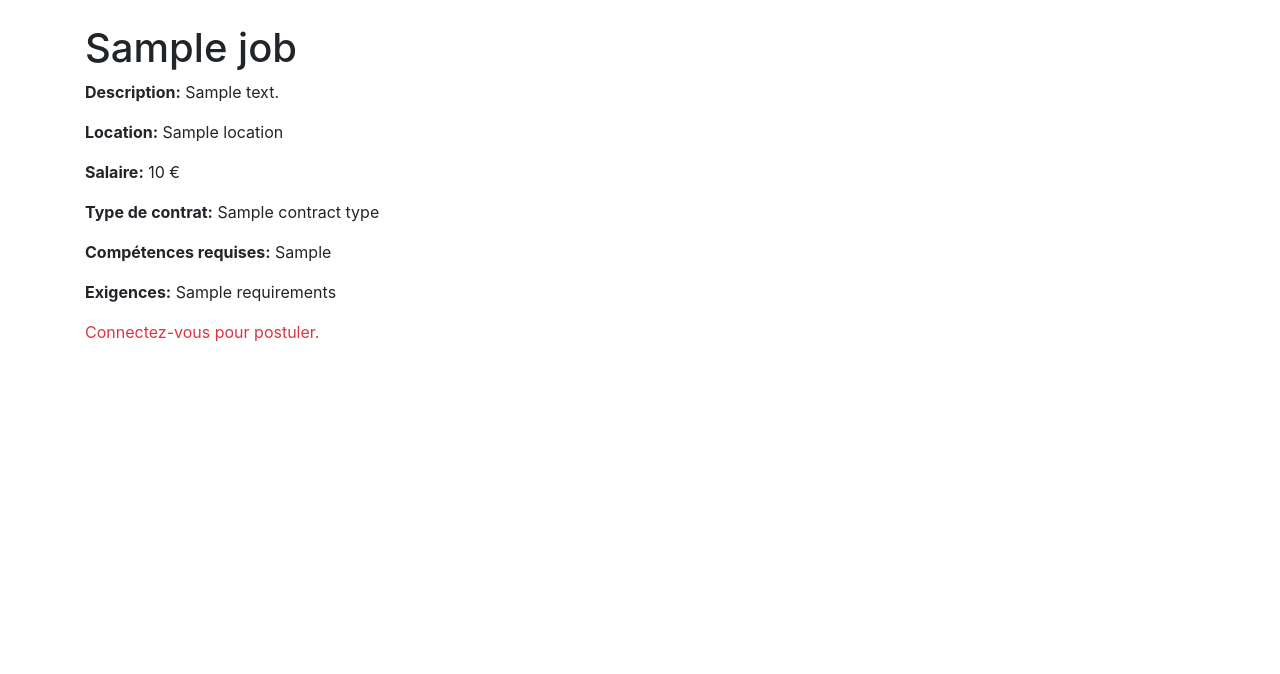
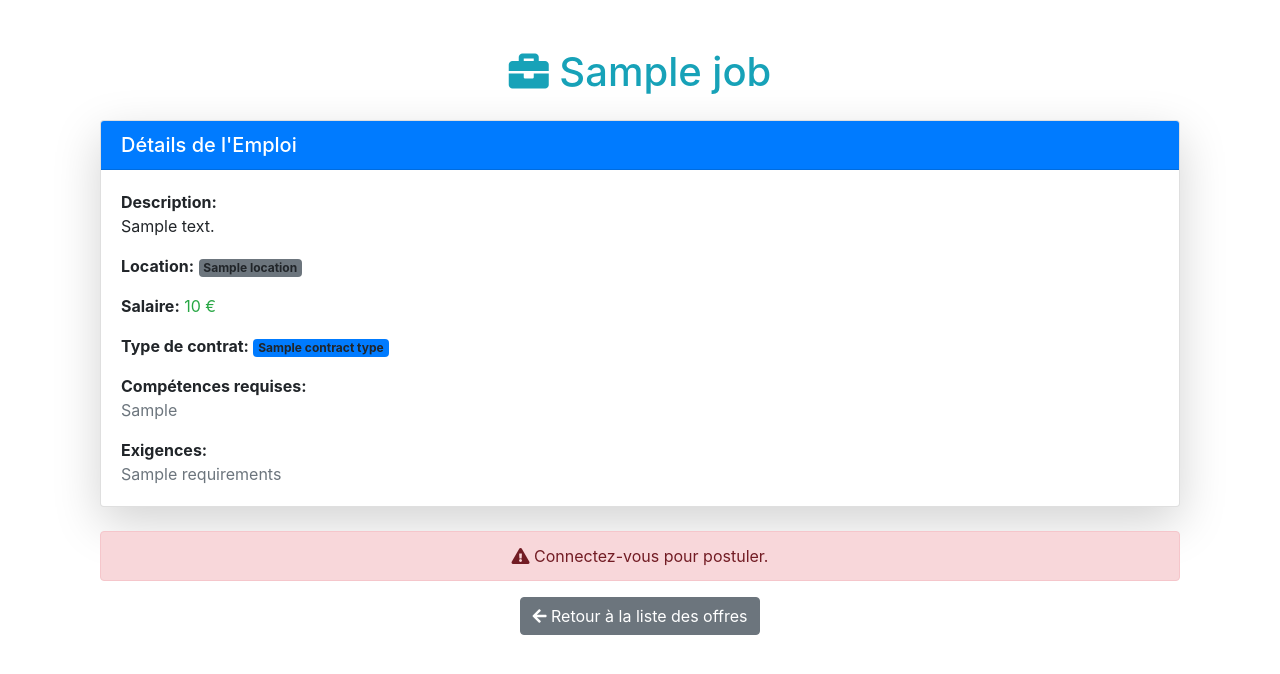
Before and after one commit to MandfredGRONDIN/indeedjango, a Django app: template jobs/templates/job_detail.html in a window 1280 px wide. Shown: the part 56-730 px from the top of the page. Run offline with Django 5.2, Linux system fonts and the light colour scheme; the template is opened without the code that fills it: most values are stand-ins (such as "Sample title", 1, 10 or a date in 2020); data that the repository does not hold is empty; parts of the project's set-up code (start-up, migrations or seed data) failed here and were passed over; some libraries are stand-ins or nearby versions.

Commit message:
add style job detail

```diff
--- a/jobs/templates/job_detail.html
+++ b/jobs/templates/job_detail.html
@@ -1,21 +1,60 @@
 {% extends "base.html" %}
 
 {% block content %}
-<h1>{{ job.title }}</h1>
-<p><strong>Description:</strong> {{ job.description }}</p>
-<p><strong>Location:</strong> {{ job.location }}</p>
-<p><strong>Salaire:</strong> {{ job.salary }} €</p>
-<p><strong>Type de contrat:</strong> {{ job.contract_type.name }}</p>
-<p><strong>Compétences requises:</strong> {{ job.required_skills }}</p>
-<p><strong>Exigences:</strong> {{ job.requirements }}</p>
+<div class="container mt-5 mb-5">
+    <h1 class="text-center text-info mb-4"><i class="fas fa-briefcase"></i> {{ job.title }}</h1>
 
+    <div class="card shadow-lg mb-4">
+        <div class="card-header bg-primary text-white">
+            <h5 class="mb-0">Détails de l'Emploi</h5>
+        </div>
+        <div class="card-body">
+            <p class="card-text"><strong>Description:</strong><br> {{ job.description }}</p>
+            <p class="card-text">
+                <strong>Location:</strong>
+                <span class="badge bg-secondary">{{ job.location }}</span>
+            </p>
+            <p class="card-text">
+                <strong>Salaire:</strong>
+                <span class="text-success fw-bold">{{ job.salary }} €</span>
+            </p>
+            <p class="card-text">
+                <strong>Type de contrat:</strong>
+                <span class="badge bg-primary">{{ job.contract_type.name }}</span>
+            </p>
+            <p class="card-text">
+                <strong>Compétences requises:</strong><br>
+                <span class="text-muted">{{ job.required_skills }}</span>
+            </p>
+            <p class="card-text">
+                <strong>Exigences:</strong><br>
+                <span class="text-muted">{{ job.requirements }}</span>
+            </p>
+        </div>
+    </div>
+
+    <div class="text-center">
         {% if user.is_authenticated %}
             {% if has_applied %}
-        <p class="text-success">Vous avez déjà postulé pour cet emploi.</p>
+                <div class="alert alert-success" role="alert">
+                    <i class="fas fa-check-circle"></i> Vous avez déjà postulé pour cet emploi.
+                </div>
             {% else %}
-        <a href="{% url 'job_apply' job.pk %}" class="btn btn-primary">Postuler</a>
+                <a href="{% url 'job_apply' job.pk %}" class="btn btn-success btn-lg">
+                    <i class="fas fa-paper-plane"></i> Postuler
+                </a>
             {% endif %}
         {% else %}
-    <p class="text-danger">Connectez-vous pour postuler.</p>
+            <div class="alert alert-danger" role="alert">
+                <i class="fas fa-exclamation-triangle"></i> Connectez-vous pour postuler.
+            </div>
         {% endif %}
+    </div>
+
+    <div class="text-center mt-3">
+        <a href="{% url 'job_list' %}" class="btn btn-secondary">
+            <i class="fas fa-arrow-left"></i> Retour à la liste des offres
+        </a>
+    </div>
+</div>
 {% endblock %}
```
Also changed, not shown: authentification/templates/base.html (line endings or trailing spaces). Lines whose indentation alone changed are shown as unchanged.
